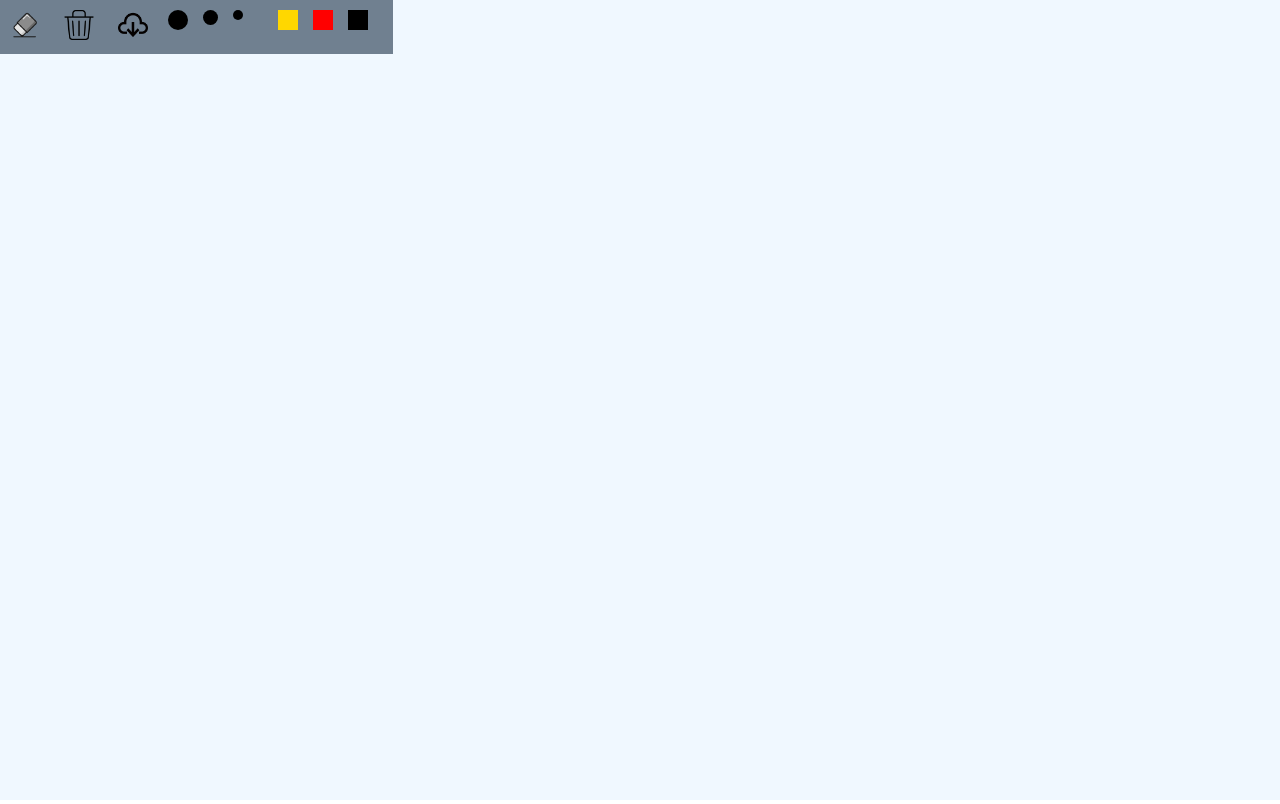
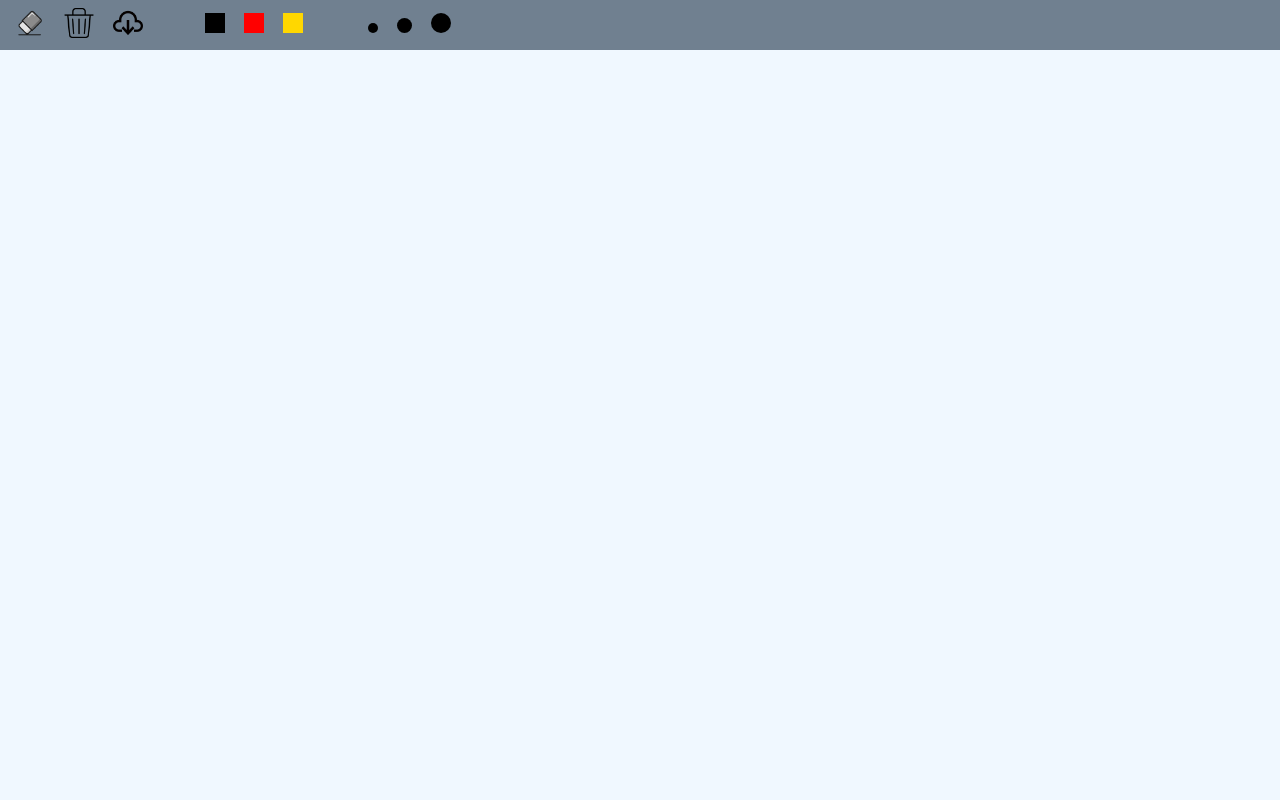
Before and after one commit to xuehuzi/jirengu, a plain HTML site: page Canvas画板.html in a window 1280 px wide. Drawn offline with Linux system fonts and the light colour scheme.

Commit message:
修改CSS

```diff
--- a/Canvas画板.html
+++ b/Canvas画板.html
@@ -22,69 +22,86 @@
       }
 
       .select {
+         /* display: flex;
+            align-items: center; */
+         /* 以上两行可直接让imgpic和penandcolor垂直居中，老浏览器兼容性较差 */
          position: fixed;
+         width: 100%;
          background: slategray;
+         height: 50px;
       }
 
       .imgpic {
          float: left;
+         position: absolute;
+         top: 50%;
+         transform: translateY(-50%);
       }
 
-      .penandcolor {
-         float: right;
-      }
-
-      .imgpic>img {
-
-         padding: 10px;
-      }
-
-      .penandcolor>ul {
-         float: right;
-         padding: 10px;
-      }
-
-      .penandcolor>ul>li {
-         width: 20px;
-         height: 20px;
-         list-style: none;
-         float: right;
-         margin-right: 15px;
+      .imgpic>IMG {
+         margin-left: 15px;
       }
 
 
 
-      .color_list>li:nth-child(1) {
+
+
+      .penandcolor {
+         float: left;
+         margin-left: 190px;
+         position: absolute;
+         top: 50%;
+         transform: translateY(-50%);
+      }
+
+      .penandcolor>div {
+         float: left;
+      }
+
+
+      .penandcolor>div>span {
+         width: 20px;
+         height: 20px;
+         display: inline-block;
+         margin-left: 15px;
+      }
+
+      .color_list {
+         margin-right: 50px;
+      }
+
+      .color_list>span:nth-child(1) {
          background: black;
       }
 
-      .color_list>li:nth-child(2) {
+      .color_list>span:nth-child(2) {
          background: red;
       }
 
-      .color_list>li:nth-child(3) {
+      .color_list>span:nth-child(3) {
          background: gold;
       }
 
-      .pen_list>li {
+
+      .pen_list>span {
          background: black;
          border-radius: 50%;
       }
 
-      .pen_list>li:nth-child(1) {
+      .pen_list>span:nth-child(1) {
          width: 10px;
          height: 10px;
 
       }
 
-      .pen_list>li:nth-child(2) {
+      .pen_list>span:nth-child(2) {
          width: 15px;
          height: 15px;
       }
 
-      .pen_list>li:nth-child(3) {
+      .pen_list>span:nth-child(3) {
+         height: 20px;
          width: 20px;
-         height: 20px;
       }
    </style>
 </head>
@@ -97,16 +114,16 @@
          <img id="download" src="./img/download.png" alt="下载" width="30px" height="30px">
       </div>
       <div class="penandcolor">
-         <ul class="color_list">
-            <li id="black" class="black brush_color"></li>
-            <li id="red" class="red brush_color"></li>
-            <li id="gold" class="gold brush_color"></li>
-         </ul>
-         <ul class="pen_list">
-            <li id="pen_one" class="thickness"></li>
-            <li id="pen_two" class="thickness"></li>
-            <li id="pen_three" class="thickness"></li>
-         </ul>
+         <div class="color_list">
+            <span id="black" class="black brush_color"></span>
+            <span id="red" class="red brush_color"></span>
+            <span id="gold" class="gold brush_color"></span>
+         </div>
+         <div class="pen_list">
+            <span id="pen_one" class="thickness"></span>
+            <span id="pen_two" class="thickness"></span>
+            <span id="pen_three" class="thickness"></span>
+         </div>
       </div>
    </div>
    <canvas id="my_canvas"></canvas>
@@ -224,7 +241,6 @@
          a.href = new_url;
          a.download = '我的画';
          a.click();
-         console.log(new_url)
       }
 
       if (document.body.ontouchstart !== undefined) {//特性检测
@@ -294,7 +310,6 @@
             if (eraser_flg) {
                my_graphics.clearRect(target_x, target_y, 20, 20);
             } else {
-               console.log(eraser_flg)
                draw(target_x, target_y, pen_width);
                draw_line(coordinate.x, coordinate.y, new_coordinate.x, new_coordinate.y);//*****
                coordinate = new_coordinate;//*****
```
